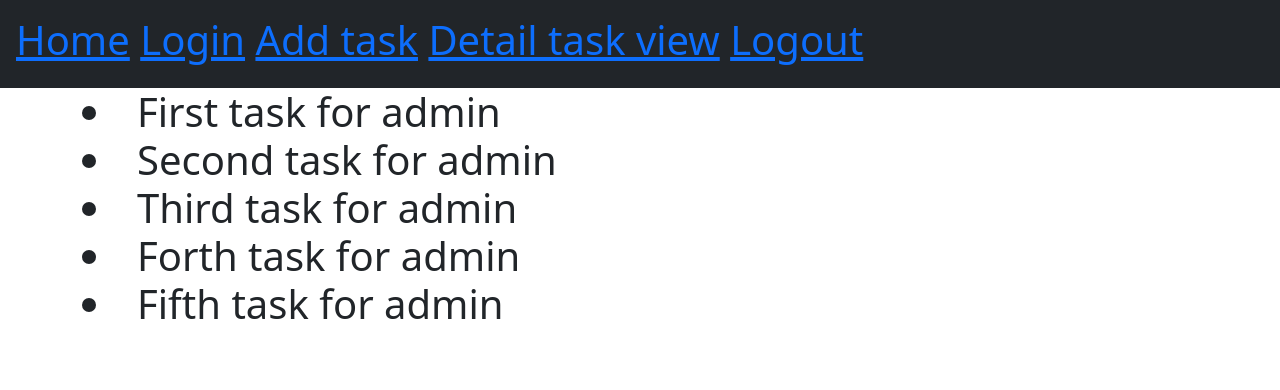
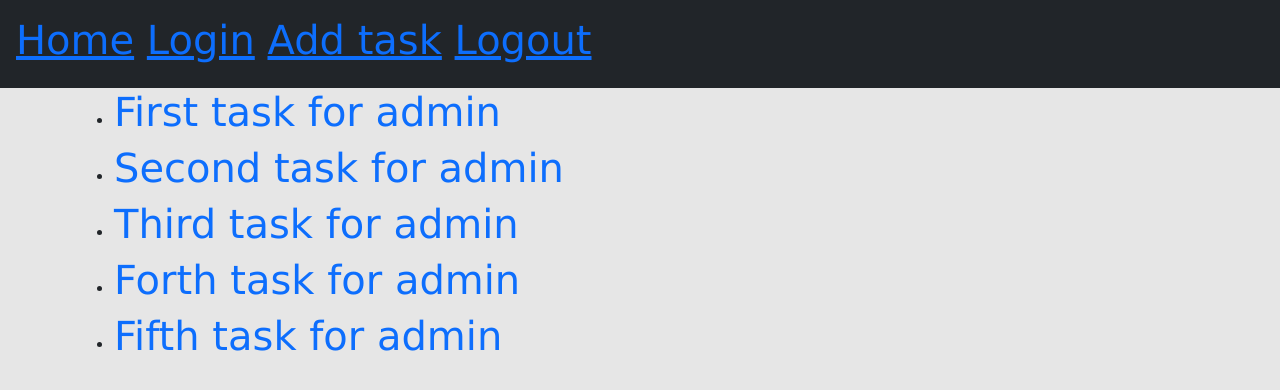
Before and after one commit to Nikolaj-dev/Flask-ToDoList, a Flask app: page /home in a window 1280 px wide. Shown: the top 390 px of the page. Run offline with Flask 2, Linux system fonts and the light colour scheme; a user stored in the database is signed in; data comes from the database, SQL or seed files in the repository; both versions use the stored data as it was after the commit.

Commit message:
fully developed

```diff
--- a/app/__init__.py
+++ b/app/__init__.py
@@ -4,7 +4,7 @@ from app.config import Config
 from flask_login import LoginManager
 
 
-app = Flask(__name__)
+app = Flask(__name__, static_folder="static")
 app.config.from_object(Config)
 db = SQLAlchemy(app)
 login_manager = LoginManager()
--- a/app/database_methods.py
+++ b/app/database_methods.py
@@ -1,11 +1,11 @@
 import sqlite3
 
 
-def add_notes(note_id, task_text):
+def add_notes(note_id, note_text):
     connection = sqlite3.connect('app/example.db')
     cursor = connection.cursor()
     cursor.execute(
-        f"INSERT INTO note(note_id, text) VALUES ('{note_id}', '{task_text}')"
+        f"INSERT INTO note(note_id, text) VALUES ('{note_id}', '{note_text}')"
     )
     connection.commit()
 
@@ -13,6 +13,14 @@ def add_notes(note_id, task_text):
 def task_list(note_id):
     connection = sqlite3.connect('app/example.db')
     cursor = connection.cursor()
-    res = cursor.execute(f"SELECT * FROM note WHERE note_id = {note_id}")
+    res = cursor.execute(f"SELECT id, text FROM note WHERE note_id = {note_id}")
     result = res.fetchall()
     return result
+
+
+def get_one_task(id_):
+    connection = sqlite3.connect('app/example.db')
+    cursor = connection.cursor()
+    res = cursor.execute(f"SELECT text FROM note WHERE id = {id_}")
+    result = res.fetchone()
+    return result
--- a/app/forms.py
+++ b/app/forms.py
@@ -9,6 +9,6 @@ class LoginForm(FlaskForm):
     submit = SubmitField('Submit')
 
 
-class TaskForm(FlaskForm):
+class AddTaskForm(FlaskForm):
     task = StringField('Add a task', validators=[DataRequired()])
     submit = SubmitField('Submit')
--- a/app/routes.py
+++ b/app/routes.py
@@ -1,9 +1,9 @@
-from app.database_methods import task_list, add_notes
+from app.database_methods import task_list, add_notes, get_one_task
 from app import app
 from flask import render_template, redirect, url_for, flash, session
-from app.forms import LoginForm, TaskForm
+from app.forms import LoginForm, AddTaskForm
 from app import login_manager
-from app.models import User, Note
+from app.models import User
 from flask_login import login_required, login_user, logout_user
 
 
@@ -12,8 +12,8 @@ from flask_login import login_required, login_user, logout_user
 def index():
     if 'id' in session:
         task_id = session['id']
-        tasks = [x[1] for x in task_list(note_id=task_id)]
-        return render_template('home.html', tasks=tasks)
+        tasks = task_list(note_id=task_id)
+        return render_template('home.html', tasks=tasks, title='Homepage')
 
 
 @app.route('/', methods=['GET', 'POST'])
@@ -31,28 +31,26 @@ def login():
                 flash('Wrong Password or Login')
         else:
             flash('User does not exist')
-    return render_template('login.html', form=form)
+    return render_template('login.html', form=form, title='Log in')
 
 
 @app.route('/add_task', methods=['GET', 'POST'])
 @login_required
 def add_task():
-    form = TaskForm()
+    form = AddTaskForm()
     if form.validate_on_submit():
         task = form.task.data
         if 'id' in session:
             id_note = session['id']
-            add_notes(note_id=id_note, task_text=task)
-    return render_template('add_task.html', form=form)
+            add_notes(note_id=id_note, note_text=task)
+    return render_template('add_task.html', form=form, title='Add a task')
 
 
-@app.route('/detailed_task')
+@app.route('/detailed_task/<int:task_id>')
 @login_required
-def detailed_task():
-    if 'id' in session:
-        id = session['id']
-        note = Note.query.filter_by(note_id=id).all()
-        return render_template('detailed_task.html', note=note)
+def detailed_task(task_id):
+    note = get_one_task(task_id)
+    return render_template('detailed_task.html', note=note, title="Tasks's detailed view")
 
 
 @app.route('/logout')
--- /dev/null
+++ b/app/static/style.css
@@ -0,0 +1,4 @@
+body {
+background-color:#e6e6e6;
+font-family:Verdana;
+}
--- /dev/null
+++ b/app/static/warning_login.js
@@ -0,0 +1 @@
+alert("You are logged out!")
--- a/app/templates/add_task.html
+++ b/app/templates/add_task.html
@@ -9,7 +9,7 @@
     {{ form.task.label() }}
     {{ form.task(class = 'form-control', type="text") }}
   </div>
-  {{ form.submit(type="submit", class="btn btn-primary") }}
+    {{ form.submit(type="submit", class="btn btn-primary mt-3") }}
   </div>
 </form>
 
--- a/app/templates/base.html
+++ b/app/templates/base.html
@@ -3,8 +3,11 @@
 <head>
     <meta charset="UTF-8">
 <link href="https://cdn.jsdelivr.net/npm/bootstrap@5.2.1/dist/css/bootstrap.min.css" rel="stylesheet" integrity="sha384-iYQeCzEYFbKjA/T2uDLTpkwGzCiq6soy8tYaI1GyVh/UjpbCx/TYkiZhlZB6+fzT" crossorigin="anonymous">
+<link rel="stylesheet" href="{{ url_for('static', filename='style.css' ) }}">
     <title>{{ title }}</title>
 </head>
+
+
 <body>
 
 <nav class="navbar navbar-dark bg-dark p-3">
@@ -12,7 +15,7 @@
       <a href="{{ url_for('index') }}">Home</a>
       <a href="{{ url_for('login') }}">Login</a>
       <a href="{{ url_for('add_task') }}">Add task</a>
-      <a href="{{ url_for('detailed_task') }}">Detail task view</a>
+
       <a href="{{ url_for('logout') }}">Logout</a>
   </h1>
 </nav>
--- a/app/templates/home.html
+++ b/app/templates/home.html
@@ -3,12 +3,13 @@
 {% block content %}
 
 <div class="container">
-    <h1>
-        {% for task in tasks %}
-                <li>
-                {{ task }}
-                </li>
-        {% endfor %}
-    </h1>
+    <ul>
+    {% for task in tasks %}
+        <li>
+            <h1><a class="text-decoration-none" href="{{ url_for('detailed_task', task_id=task[0])}}">{{ task[1] }}</a></h1>
+        </li>
+    {% endfor %}
+    </ul>
 </div>
+
 {% endblock %}
--- a/run_server.py
+++ b/run_server.py
@@ -1,4 +1,4 @@
 from app import app
 
 if __name__ == '__main__':
-    app.run(debug=True, host='localhost', port=8000)
+    app.run(debug=True, host='localhost', port=5000)
```
Also changed, not shown: app/templates/detailed_task.html (+7 -1 lines), app/templates/login.html (+7 -1 lines), app/example.db, app/static/css/base.css (deleted), app/static/js/alert_log_out.js (deleted).
